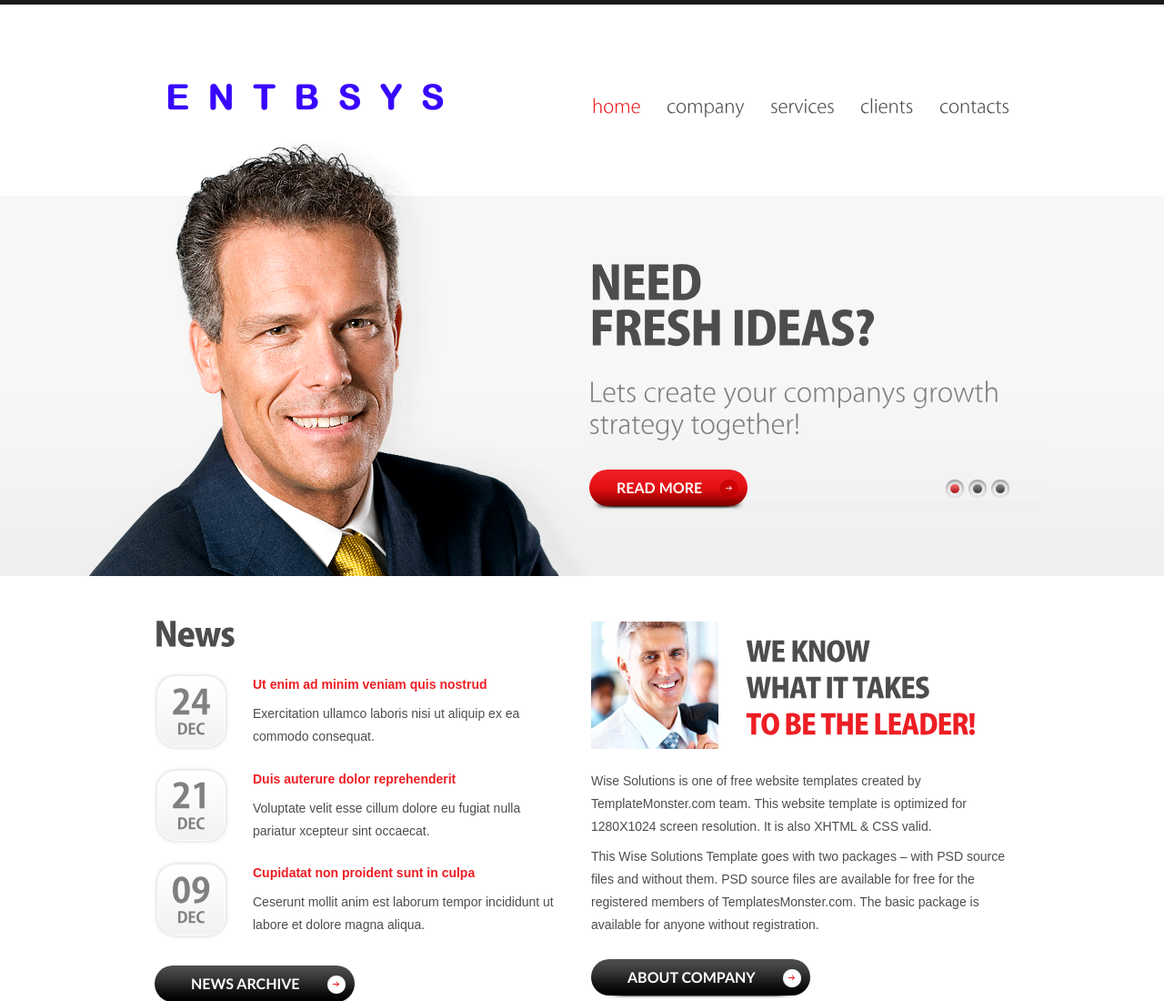
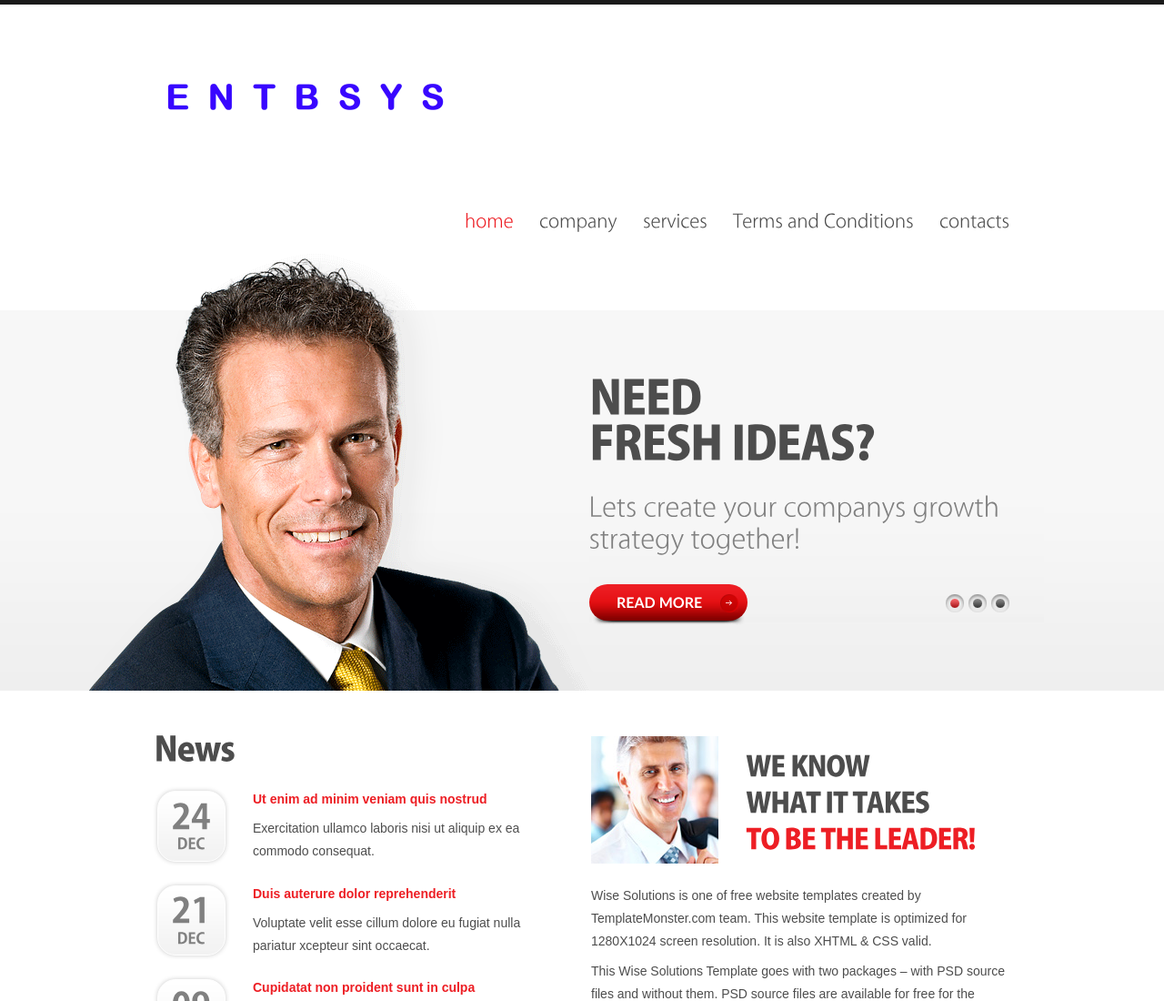
Before and after one commit to ahujahbti/ahujahbti.github.io, a plain HTML site: page index.html in a window 1280 px wide. Shown: the top 1100 px of the page at 91% size. Drawn offline with Linux system fonts and the light colour scheme.

Commit message:
Update index.html

```diff
--- a/index.html
+++ b/index.html
@@ -34,7 +34,7 @@
           <li><a class="active" href="index.html">home</a></li>
           <li><a href="company.html">company</a></li>
           <li><a href="services.html">services</a></li>
-          <li><a href="clients.html">clients</a></li>
+          <li><a href="https://merchant.razorpay.com/policy/LmBcT3hOFs8NRt/terms">Terms and Conditions</a></li>
           <li><a href="contacts.html">contacts</a></li>
         </ul>
       </nav>
```
